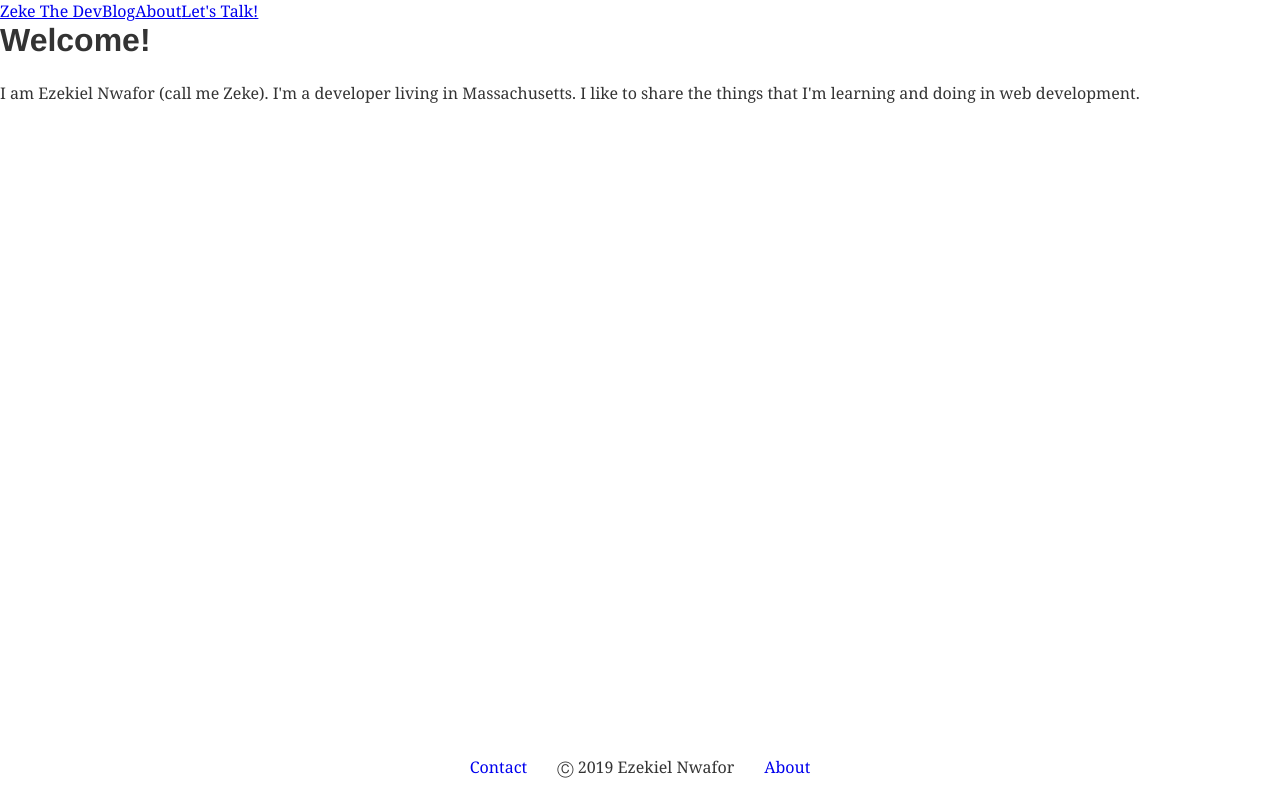
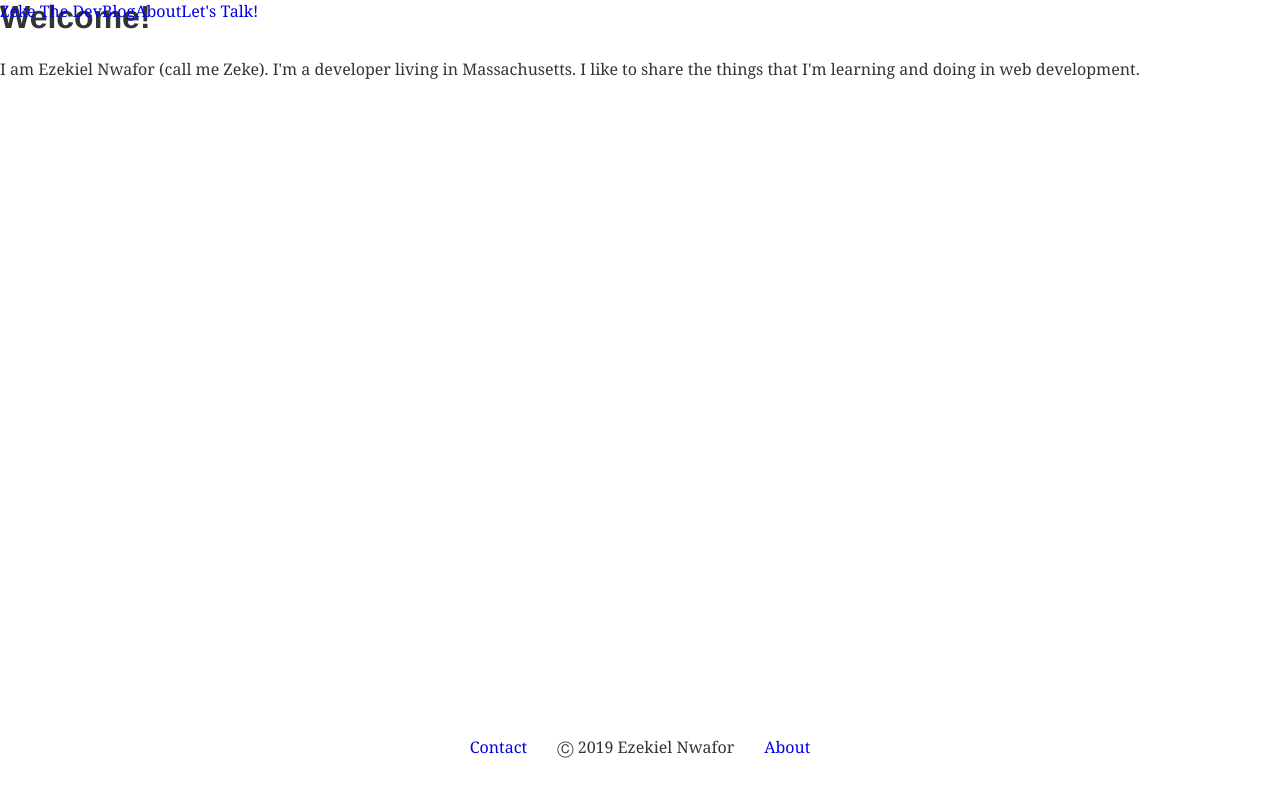
Before and after one commit to Ezekiel-Nwafor/zeke-the-dev, a Gatsby site: page / in a window 1280 px wide. Built offline with nearby package versions, Linux system fonts and the light colour scheme; Gatsby itself is replaced by a stand-in of ours.

Commit message:
more styling

```diff
--- a/src/components/footer.js
+++ b/src/components/footer.js
@@ -7,7 +7,7 @@ const FooterContainer = styled.footer`
     justify-content: center;
     align-items: center;
     Width: 100%;
-    height: 5%;
+    height: 10%;
     position: fixed;
     bottom: 0;
     padding-bottom: 25px;
--- a/src/components/header.js
+++ b/src/components/header.js
@@ -2,29 +2,26 @@ import React from 'react';
 import { Link } from 'gatsby'
 import styled from 'styled-components'
 
-const IndexLink = styled(Link)`
-
+const StyledLink = styled(Link)`
+    text-decoration-line: none;
 `
-const BlogLink = styled(Link)`
-
-`
-const AboutLink = styled(Link)`
-
-`
-const ContactLink = styled(Link)`
-
+const StyledHeader = styled.header`
+    height: 10%;
+    width: 100%;
+    top: 0;
+    position: fixed;
 `
 
 const Header = () => {
     return(
-        <header>
+        <StyledHeader>
             <nav>
-                <Link to='/'>Zeke The Dev</Link>
-                <Link to='/blog'>Blog</Link>
-                <Link to='/about'>About</Link>
-                <Link to='/contact'>Let's Talk!</Link>
+                <StyledLink to='/'>Zeke The Dev</StyledLink>
+                <StyledLink to='/blog'>Blog</StyledLink>
+                <StyledLink to='/about'>About</StyledLink>
+                <StyledLink to='/contact'>Let's Talk!</StyledLink>
             </nav>
-        </header>
+        </StyledHeader>
     )
 };
 
```
